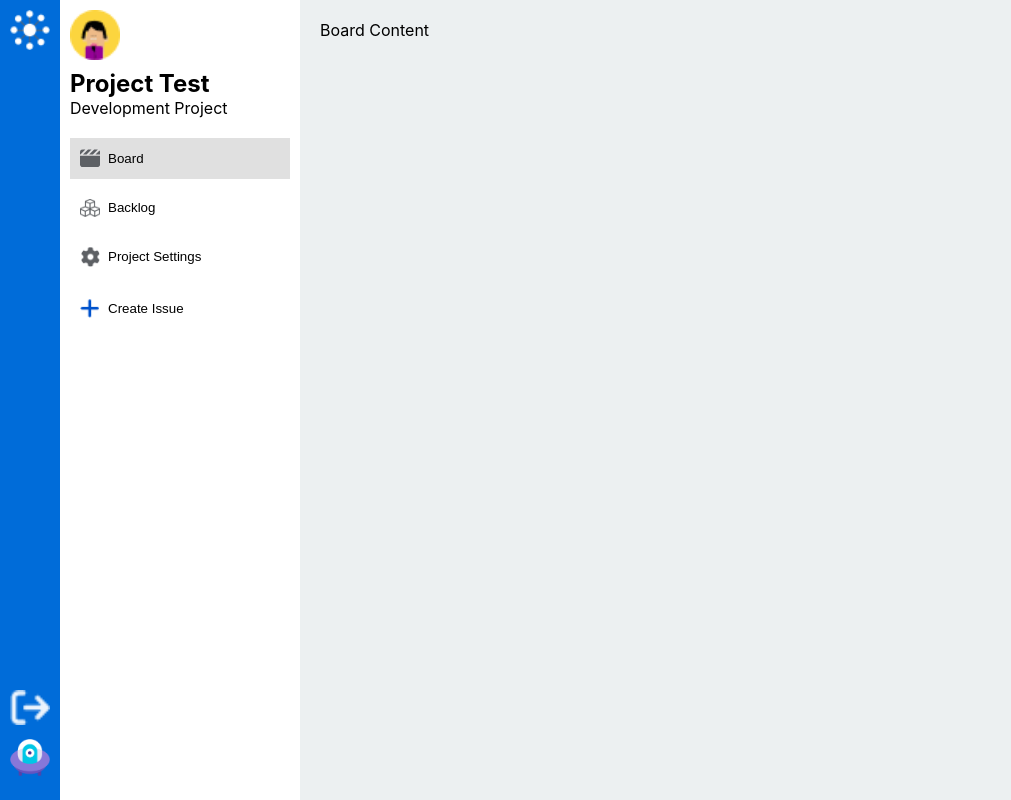
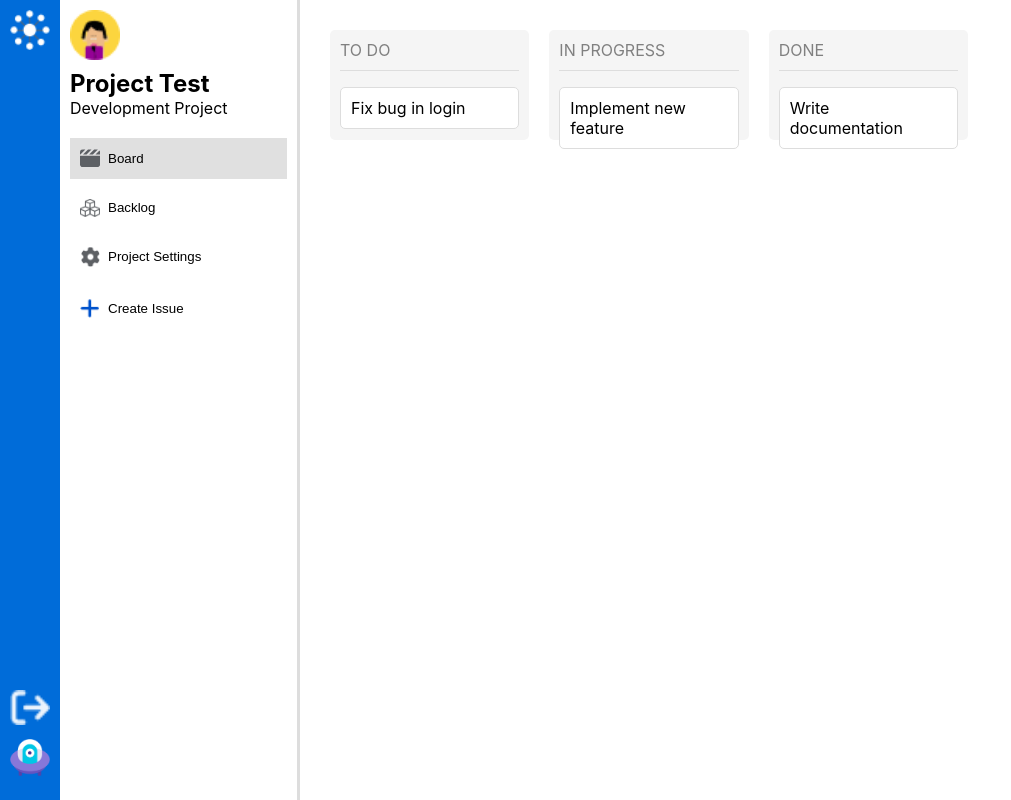
Before and after one commit to alan-kmathew/Usability_Testing_Project_Planning_Tool, a React (Create React App) app: page /board in a window 1280 px wide. Shown: the whole page, without its empty margins (0-1011 px from the left). Built offline with nearby package versions, Linux system fonts and the light colour scheme.

Commit message:
"Initial Kanban board drag and drop implementation"

```diff
--- a/package.json
+++ b/package.json
@@ -6,7 +6,11 @@
     "@testing-library/jest-dom": "^5.17.0",
     "@testing-library/react": "^13.4.0",
     "@testing-library/user-event": "^13.5.0",
+    "axios": "^1.6.7",
     "react": "^18.2.0",
+    "react-beautiful-dnd": "^13.1.1",
+    "react-dnd": "^16.0.1",
+    "react-dnd-html5-backend": "^16.0.1",
     "react-dom": "^18.2.0",
     "react-scripts": "5.0.1",
     "web-vitals": "^2.1.4"
--- /dev/null
+++ b/src/components/KanbanBoard/Board.css
@@ -0,0 +1,38 @@
+.kanban-board {
+    display: flex;
+    justify-content: space-between;
+    width: 70%;
+  }
+
+  .column {
+    flex: 1;
+    margin: 10px;
+    padding: 10px;
+    border-radius: 5px;
+    background-color: #f5f5f5;
+  }
+
+
+  .column h2 {
+    margin-top: 0;
+    padding-bottom: 10px;
+    border-bottom: 1px solid #ddd;
+    font-size: medium;
+    color: gray;
+    font-weight:400;
+   text-transform: uppercase;
+   text-align: left;
+  }
+
+  .column p {
+    background-color: #fff;
+    padding: 10px;
+    border: 1px solid #ddd;
+    border-radius: 5px;
+    margin-bottom: 5px;
+  }
+
+  .column p:hover {
+    cursor: pointer;
+    background-color: #ebebeb;
+  }
--- /dev/null
+++ b/src/components/KanbanBoard/Board.jsx
@@ -0,0 +1,55 @@
+// KanbanBoard.js
+import React, { useState, useEffect } from "react";
+import { DndProvider } from "react-dnd";
+import { HTML5Backend } from "react-dnd-html5-backend";
+import Column from "./Column";
+import "./Board.css";
+
+const KanbanBoard = () => {
+  const [tickets, setTickets] = useState([
+    { id: "ticket-1", title: "Fix bug in login", status: "To Do" },
+    { id: "ticket-2", title: "Implement new feature", status: "In Progress" },
+    { id: "ticket-3", title: "Write documentation", status: "Done" },
+  ]);
+
+  useEffect(() => {
+    const maxTickets = Math.max(
+      tickets.filter(ticket => ticket.status === 'To Do').length,
+      tickets.filter(ticket => ticket.status === 'In Progress').length,
+      tickets.filter(ticket => ticket.status === 'Done').length
+    );
+
+    const columnHeight = maxTickets * 90;
+    const columns = document.querySelectorAll('.column');
+    columns.forEach(column => {
+      column.style.height = `${columnHeight}px`;
+    });
+  }, [tickets])
+
+  return (
+    <DndProvider backend={HTML5Backend}>
+      <div className="kanban-board">
+        <Column
+          title="To Do"
+          status="To Do"
+          tickets={tickets}
+          setTickets={setTickets}
+        />
+        <Column
+          title="In Progress"
+          status="In Progress"
+          tickets={tickets}
+          setTickets={setTickets}
+        />
+        <Column
+          title="Done"
+          status="Done"
+          tickets={tickets}
+          setTickets={setTickets}
+        />
+      </div>
+    </DndProvider>
+  );
+};
+
+export default KanbanBoard;
--- /dev/null
+++ b/src/components/KanbanBoard/Column.jsx
@@ -0,0 +1,47 @@
+import React  from "react";
+import { useDrop } from "react-dnd";
+import Ticket from "./Ticket";
+
+const Column = (props) => {
+  const moveTicket = (dragIndex, hoverIndex, targetStatus) => {
+    const ticketsCopy = [...props.tickets];
+    const draggedTicket = ticketsCopy.splice(dragIndex, 1)[0];
+    draggedTicket.status = targetStatus;
+    ticketsCopy.splice(hoverIndex, 0, draggedTicket);
+    props.setTickets(ticketsCopy);
+  };
+
+
+  const [, drop] = useDrop({
+    accept: "ticket",
+    drop: (item, monitor) => {
+      if (!monitor.didDrop()) {
+        moveTicket(item.index, props.tickets.length, props.status);
+        item.index = props.tickets.length;
+      }
+    },
+    collect: monitor => ({
+      isOver: monitor.isOver(),
+      canDrop: monitor.canDrop()
+    })
+  });
+
+  return (
+    <div className="column" id={props.status} ref={drop}>
+      <h2>{props.title}</h2>
+      <div>
+        {props.tickets.map((ticket, index) =>
+          ticket.status === props.status ? (
+            <Ticket
+              key={ticket.id}
+              ticket={ticket}
+              index={index}
+            />
+          ) : null
+        )}
+      </div>
+    </div>
+  );
+};
+
+export default Column;
--- /dev/null
+++ b/src/components/KanbanBoard/Ticket.jsx
@@ -0,0 +1,20 @@
+import React from "react";
+import { useDrag } from "react-dnd";
+
+const Ticket = (props) => {
+    const [{ isDragging }, drag] = useDrag({
+        type: "ticket",
+        item: { type: "ticket", id: props.ticket.id, status: props.ticket.status, index: props.index },
+        collect: monitor => ({
+          isDragging: !!monitor.isDragging()
+        })
+      });
+
+  return (
+    <div ref={drag} style={{ opacity: isDragging ? 0.5 : 1 }}>
+      <p>{props.ticket.title}</p>
+    </div>
+  );
+};
+
+export default Ticket;
--- a/src/pages/Dashboard.jsx
+++ b/src/pages/Dashboard.jsx
@@ -2,7 +2,7 @@ import React, { useState } from 'react';
 import Sidebar from '../components/Sidebar.jsx';
 import Navbar from '../components/NavBar.jsx';
 import Backlog from '../components/Backlog.jsx';
-import Board from '../components/Board.jsx';
+import Board from '../components/KanbanBoard/Board.jsx';
 import ProjectSettings from '../components/ProjectSettings.jsx';
 import CreateIssue from '../components/CreateIssue.jsx';
 import '../styles/Dashboard.css';
--- a/src/styles/Dashboard.css
+++ b/src/styles/Dashboard.css
@@ -32,6 +32,7 @@
     padding: 10px;
     box-sizing: border-box;
     overflow-y: auto;
+    border-right: 3px solid #DDDDDD;
   }
 
   .project-details {
@@ -79,7 +80,7 @@
 .main-container {
     flex-grow: 1;
     display: flex;
-    background-color: #ECF0F1;
+    background-color: #ffffff;
     padding: 20px;
     box-sizing: border-box;
     overflow-y: auto;
```
Also changed, not shown: src/index.js (+6 -6 lines), 1 other file (tests, documents, lock files or other folders).
